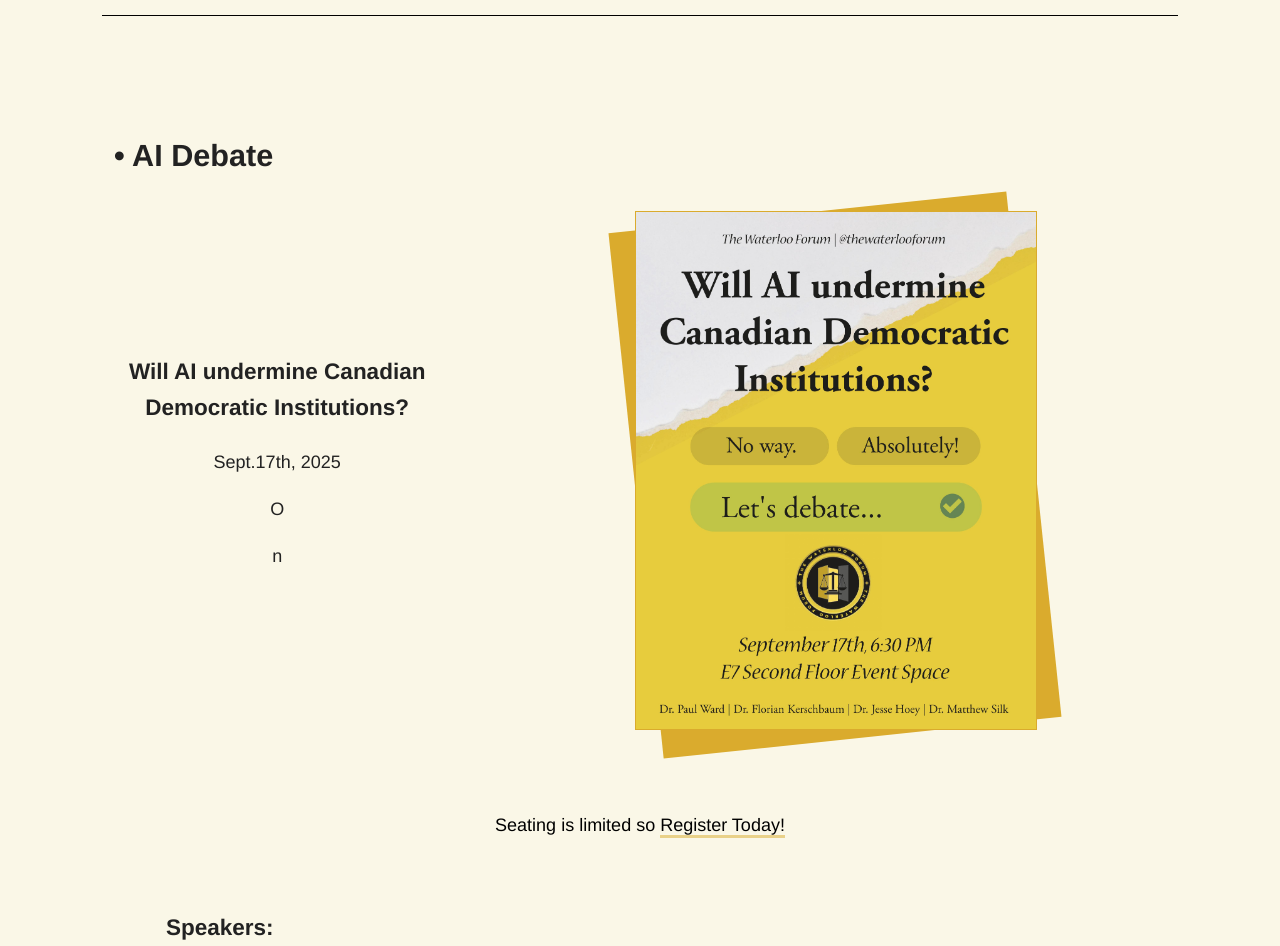
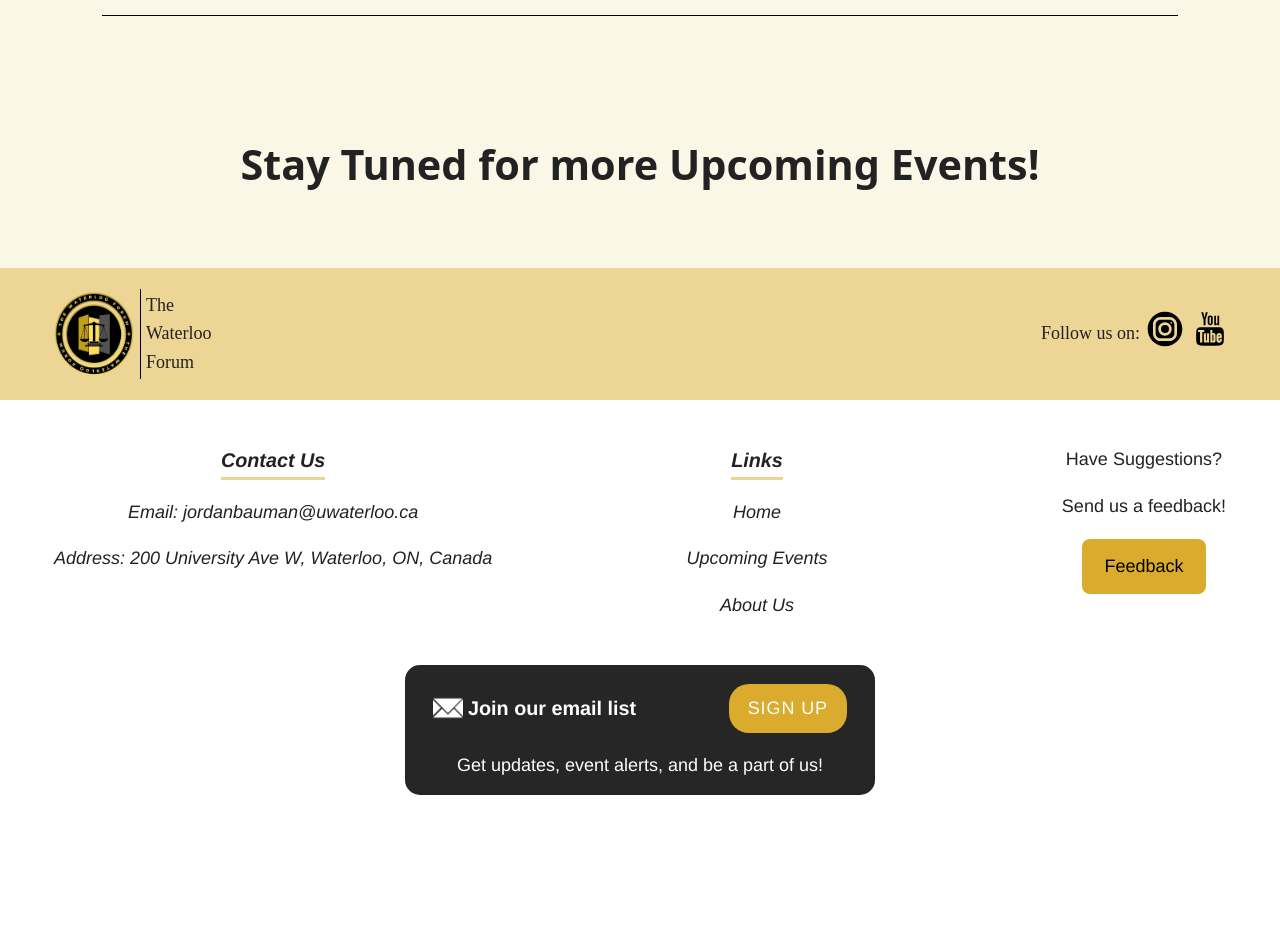
Before and after one commit to Jasmine-1007/Waterloo-Forum-Website, a React (Vite) app: page /event/upcomingevent in a window 1280 px wide. Shown: the part 546-1492 px from the top of the page. After the commit the page ends 1377 px from the top, so only its background shows below. Built offline with nearby package versions, Linux system fonts and the light colour scheme; a web font is replaced by a local one.

Commit message:
fix event

```diff
--- a/src/components/Elements/EventPanel.css
+++ b/src/components/Elements/EventPanel.css
@@ -17,7 +17,7 @@
 .image {
     position: relative;
     display: inline-block;
-    width: 100%;
+    width: 100vw;
     margin: 0 auto;
 }
 .image img{
@@ -52,3 +52,13 @@
     width: 70vw;
   }
 }
+
+@media(max-width: 786px) {
+  .image img{
+    width: 350px;
+    margin: 0 auto;
+  }
+  .image::before{
+    width: 350px;
+  }
+}
--- a/src/components/Elements/EventPanel.jsx
+++ b/src/components/Elements/EventPanel.jsx
@@ -9,8 +9,7 @@
             <h3>{eventdetail.title}</h3>
             <p>{eventdetail.date}</p>
             <p>{eventdetail.location}</p>
-            <p>{eventdetail.detail[0]}</p>
-            <p>{eventdetail.detail[1]}</p>
+            <p>{eventdetail.detail}</p>
         </div>
         <div className='image'> <img src={imgSrc} alt={imgAlt} /> </div>
 
--- a/src/components/Pages/PastEventPage.jsx
+++ b/src/components/Pages/PastEventPage.jsx
@@ -72,7 +72,7 @@
         <h3 className={styles.eventSubtitle}>• Pilot Debate</h3>
         <EventPanel
           eventdetail={pastEvent}
-          imgSrc="/groupphoto.jpg"
+          imgSrc="/pilot/debaters1.png"
           imgAlt="pilot debate poster"
         />
         <h3 className={styles.h3highlight}>Speakers:</h3>
--- a/src/components/Pages/PastEventPage.module.css
+++ b/src/components/Pages/PastEventPage.module.css
@@ -116,6 +116,7 @@
   display: flex;
   justify-content: center;
   flex-wrap: wrap;
+  gap: 15px;
   margin: 2rem auto;
   text-align: center;
   max-width: 1000px;
--- a/src/components/Pages/UpcomingEventPage.jsx
+++ b/src/components/Pages/UpcomingEventPage.jsx
@@ -1,108 +1,81 @@
-import React from 'react';
-import styles from './PastEventPage.module.css';
-import Button from '../Elements/Button';
-import Card from '../Elements/Card';
-import style from '../UI/Footer.module.css';
-
-import EventPanel from '../Elements/EventPanel';
-import { useEffect } from 'react';
-import { useLocation, Link } from 'react-router-dom';
-
-
-
+import React from "react";
+import styles from "./PastEventPage.module.css";
+import Button from "../Elements/Button";
+import Card from "../Elements/Card";
+import Event from "../UI/Event";
+import { useEffect } from "react";
+import { useLocation, Link } from "react-router-dom";
 
 // Sample event details
-const pastEvent = {
-  title: 'Will AI undermine Canadian Democratic Institutions?',
-  date: 'Sept.17th, 2025',
+const AIDebateDetail = {
+  event: "AI Debate",
+  title: "Will AI undermine Canadian Democratic Institutions?",
+  date: "Sept.17th, 2025",
   detail:
-    'On July 31st, 2025, we hosted our first pilot debate as a kickoff for the club. The event featured engaging insights into the ethical implications of AI from both the technical and social perspectives.',
+    "On July 31st, 2025, we hosted our first pilot debate as a kickoff for the club. The event featured engaging insights into the ethical implications of AI from both the technical and social perspectives.",
 };
 
-const speakers = [{
-    id: '1',
-    name: 'Dr. Paul Ward',
-    role: 'Associate Professor, Associate Director, Software Engineering',
-    photo: '/speakers/Paulward.png',
+const speakers = [
+  {
+    id: "1",
+    name: "Dr. Paul Ward",
+    role: "Associate Professor, Associate Director, Software Engineering",
+    photo: "/speakers/Paulward.png",
   },
   {
-    id: '2',
-    name: 'Dr. Florian Kerschbaum',
-    role: 'Professor, Computer Science. Former executive director of the Waterloo Cybersecurity and Privacy Institute',
-    photo: '/speakers/Kerschbaum.png',
+    id: "2",
+    name: "Dr. Florian Kerschbaum",
+    role: "Professor, Computer Science. Former executive director of the Waterloo Cybersecurity and Privacy Institute",
+    photo: "/speakers/Kerschbaum.png",
   },
   {
-  id: '3',
-  name: 'Dr. Jesse Hoey',
-    role: 'Professor and Director of Graduate Studies, Computer Science',
-    photo: '/speakers/Jessehoey.png',
+    id: "3",
+    name: "Dr. Jesse Hoey",
+    role: "Professor and Director of Graduate Studies, Computer Science",
+    photo: "/speakers/Jessehoey.png",
   },
   {
-  id: '4',
-  name: 'Dr. Matthew Silk',
-    role: 'Instructor, AI in Education & Training, Machine Learning & Deep Learning',
-    photo: '/speakers/Matthewsilk.png',
-}]
-
+    id: "4",
+    name: "Dr. Matthew Silk",
+    role: "Instructor, AI in Education & Training, Machine Learning & Deep Learning",
+    photo: "/speakers/Matthewsilk.png",
+  },
+];
 
 function UpcomingEventPage() {
-
-
+  function AIDebate() {}
   const location = useLocation();
 
-  useEffect(()=> {
-    if(location.hash){
-      setTimeout(()=> {
+  useEffect(() => {
+    if (location.hash) {
+      setTimeout(() => {
         const loc = document.querySelector(location.hash);
-        if(loc){
-          loc.scrollIntoView({behavior: 'smooth' });
+        if (loc) {
+          loc.scrollIntoView({ behavior: "smooth" });
         }
-      })
+      });
     }
-  })
+  });
   return (
-
     <section className={styles.section} aria-labelledby="past-events-heading">
-      <div className={styles.pasteventheader} >
+      <div className={styles.pasteventheader}>
         <div className={styles.imageContainer}>
           <img src="/pilot/debaters1.png" alt="Event Header" />
           <div className={styles.headerRow}>
-        <h2 id="past-events-heading" className={styles.overlayTitle}>Upcoming Events</h2>
+            <h2 id="past-events-heading" className={styles.overlayTitle}>
+              Upcoming Events
+            </h2>
           </div>
         </div>
       </div>
-      <h2 id='aidebate' className={styles.eventTitle} >Fall 2025</h2>
-      <div className={styles.panel}>
-        <h3 className={styles.eventSubtitle} >• AI Debate</h3>
-       <EventPanel
-       eventdetail={pastEvent}
-                   imgSrc={"/Posters/AIdebate.jpg"}
-                   imgAlt={"pilot debate poster"}/>
+      <h2 id="aidebate" className={styles.eventTitle}>
+        Fall 2025
+      </h2>
+      <Event style={{display: "none"}} speaker = {speakers}
+      pastEvent = {AIDebateDetail}
+    />
+    <h2>Stay Tuned for more Upcoming Events!</h2>
 
-                <div style={{marginTop:'4rem'}}>
-
-                  <a>
-  Seating is limited so{" "}
-  <Link to="/sign-up" className={style.titlehighlight}>
-    Register Today!
-  </Link>
-</a>
-
-                  </div>
-            <h3  style={{textAlign: 'start', marginLeft: '70px', marginTop: '70px'}}>Speakers:</h3>
-          <div className={styles.speakerSection}>
-            {speakers.map((s) => {
-              return (
-            <article key={s.id} className={styles.speakerCard}>
-              <img className={styles.speakerImage} src={s.photo}></img>
-              <p className={styles.speakerName} >{s.name}</p>
-              <p className={styles.speakerBio} >{s.role}</p>
-            </article> );
-            })}
-
-
-          </div>
-    </div>
 
       {/* <div className={styles.grid}>
 
@@ -128,9 +101,8 @@
       <button className='continue-button' style={{marginTop: '20px', fontSize: '15px'}} onClick={() => window.open("https://www.youtube.com/@DRMSH", "_blank")}>
   <em>Watch on Our YouTube Channel</em> ➙
 </button> */}
-
     </section>
-  )
+  );
 }
 
 export default UpcomingEventPage;
--- /dev/null
+++ b/src/components/UI/Event.jsx
@@ -0,0 +1,50 @@
+import React from 'react';
+import {Link} from "react-router-dom";
+import styles from "../Pages/PastEventPage.module.css";
+import Button from "../Elements/Button";
+import Card from "../Elements/Card";
+import EventPanel from "../Elements/EventPanel"
+import style from "./Footer.module.css";
+
+
+function Event(props) {
+  return (
+    <div style={props.style} >
+        <div className={styles.panel}>
+        <h3 className={styles.eventSubtitle}>{props.pastEvent.event}</h3>
+        <EventPanel
+          eventdetail={props.pastEvent}
+          imgSrc={"/Posters/AIdebate.jpg"}
+          imgAlt={"pilot debate poster"}
+        />
+
+        <div style={{ marginTop: "4rem" }}>
+          <a>
+            Seating is limited so{" "}
+            <Link to="/sign-up" className={style.titlehighlight}>
+              Register Today!
+            </Link>
+          </a>
+        </div>
+        <h3
+          style={{ textAlign: "start", marginLeft: "70px", marginTop: "70px" }}
+        >
+          Speakers:
+        </h3>
+        <div className={styles.speakerSection}>
+          {props.speaker.map((s) => {
+            return (
+              <article key={s.id} className={styles.speakerCard}>
+                <img className={styles.speakerImage} src={s.photo}></img>
+                <p className={styles.speakerName}>{s.name}</p>
+                <p className={styles.speakerBio}>{s.role}</p>
+              </article>
+            );
+          })}
+        </div>
+      </div>
+    </div>
+  )
+}
+
+export default Event;
--- a/src/components/UI/OurTeam.jsx
+++ b/src/components/UI/OurTeam.jsx
@@ -23,7 +23,7 @@
     name: "Stephen Fedy",
     role: "Member",
     bio: "Stephen embraces free speech as a foundation for open, respectful dialogue. He’s drawn to conversations where opposing views can be explored in good faith—not to win, but to better understand complex issues and engage thoughtfully with one another.",
-    image: "/team/Jordan.jpg"
+    image: "/team/person.jpg"
   },
   {
     name: "Jasmine Charis",
```
Lines whose indentation alone changed are shown as unchanged.
